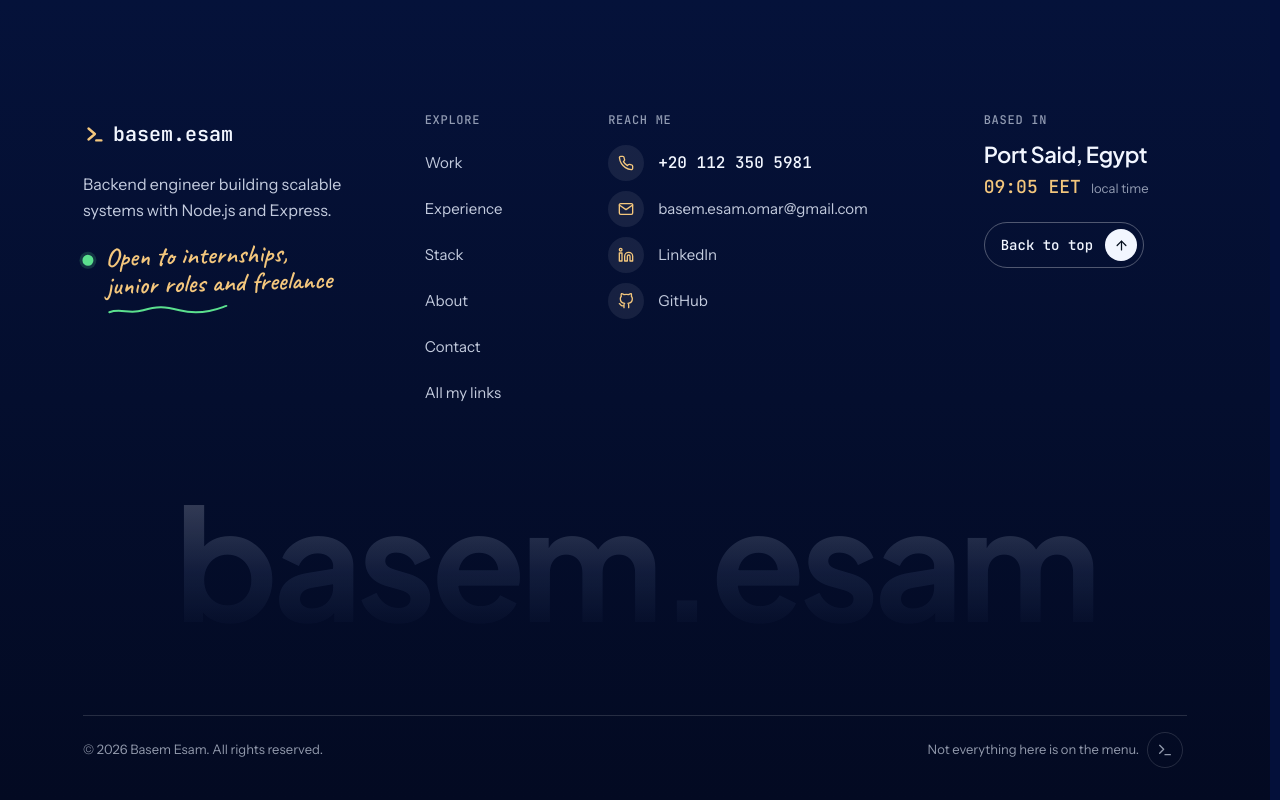
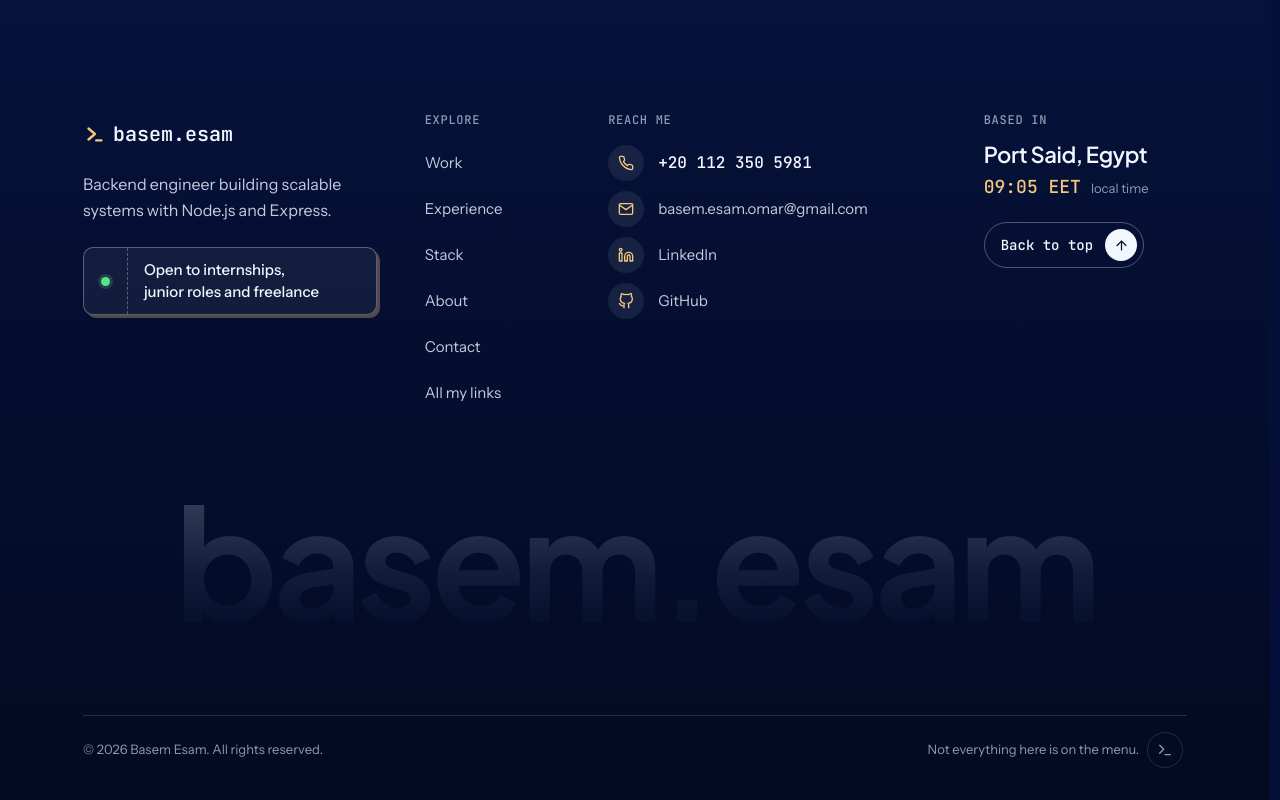
Before and after one commit to Basem3sam/portfolio, a Next.js app: page /en/work/trosc in a window 1280 px wide. Shown: the part 4118-4918 px from the top of the page. Built offline with nearby package versions, Linux system fonts and the light colour scheme.

Commit message:
Refactor Footer component: enhance availability display with improved styling and structure

```diff
--- a/components/layout/Footer.css
+++ b/components/layout/Footer.css
@@ -90,31 +90,44 @@
   color: var(--c-light-text);
 }
 
-/* Availability: a margin note, not a badge. Same hand as the portrait note
-   (Caveat, honey ink, a slight tilt) with the hero ticket's green light and a
-   pen-drawn squiggle under it. Arabic has no Caveat glyphs, so it falls back to
-   the body face, untilted. */
+/* Availability: a flat ticket, the same object as the hero's "open to work"
+   ticket (dashed stub, green light, offset shadow) scaled down to footer size.
+   Body face and no tilt in both languages, so English and Arabic match; the
+   offset shadow mirrors with the direction. */
 .foot-avail {
+  --fa-x: 3px;
   display: flex;
-  align-items: flex-start;
-  gap: 12px;
-  max-width: 30ch;
-  margin: 6px 0 0;
-  font-family: var(--font-caveat), var(--font-body);
-  font-size: 1.65rem;
-  font-weight: 600;
-  line-height: 1.05;
-  color: var(--c-note);
-  rotate: -1.6deg;
-  transform-origin: left center;
+  align-items: stretch;
+  width: fit-content;
+  max-width: 100%;
+  margin: 8px 0 0;
+  border: 1px solid var(--c-rule-strong);
+  border-radius: 10px;
+  background: var(--c-light-bg);
+  box-shadow: var(--fa-x) 3px 0 color-mix(in srgb, var(--c-note) 32%, transparent);
+  font-size: 0.9375rem;
+  font-weight: 500;
+  line-height: 1.45;
+  color: var(--c-dark-text);
+}
+
+[dir="rtl"] .foot-avail {
+  --fa-x: -3px;
+  line-height: 1.7;
+}
+
+.fa-stub {
+  display: grid;
+  flex: none;
+  place-items: center;
+  width: 44px;
+  border-inline-end: 1px dashed var(--c-rule-strong);
 }
 
 .fa-dot {
   position: relative;
-  flex: none;
-  width: 11px;
-  height: 11px;
-  margin-top: 0.38em;
+  width: 9px;
+  height: 9px;
   border-radius: 50%;
   background: var(--c-status);
   box-shadow: 0 0 0 3px color-mix(in srgb, var(--c-status) 18%, transparent);
@@ -143,59 +156,10 @@
 }
 
 .fa-txt {
-  display: block;
   min-width: 0;
+  max-width: 26ch;
+  padding: 11px 16px;
   text-wrap: balance;
-}
-
-.fa-sq {
-  display: block;
-  width: 5.5em;
-  height: 0.3em;
-  margin-top: 0.3em;
-  fill: none;
-  stroke: var(--c-status);
-  stroke-width: 2;
-  stroke-linecap: round;
-  overflow: visible;
-}
-
-.fa-sq path {
-  vector-effect: non-scaling-stroke;
-  stroke-dasharray: 1;
-}
-
-/* The squiggle is pen-drawn as the footer scrolls into view where the browser
-   supports scroll timelines; elsewhere it is simply already drawn. */
-@supports (animation-timeline: view()) {
-  .fa-sq path {
-    stroke-dashoffset: 1;
-    animation: fasq linear both;
-    animation-timeline: view();
-    animation-range: entry 10% entry 100%;
-  }
-}
-
-@keyframes fasq {
-  to {
-    stroke-dashoffset: 0;
-  }
-}
-
-[dir="rtl"] .foot-avail {
-  font-family: var(--font-body);
-  font-size: 1rem;
-  font-weight: 500;
-  line-height: 1.6;
-  rotate: 0deg;
-}
-
-[dir="rtl"] .fa-dot {
-  margin-top: 0.62em;
-}
-
-[dir="rtl"] .fa-sq {
-  margin-top: 0.2em;
 }
 
 .ft-col {
@@ -699,8 +663,4 @@
     animation: none;
   }
 
-  .fa-sq path {
-    animation: none;
-    stroke-dashoffset: 0;
-  }
 }
--- a/components/layout/Footer.tsx
+++ b/components/layout/Footer.tsx
@@ -57,13 +57,10 @@ export default function Footer({ locale = "en" }: FooterProps) {
             </SectionLink>
             <p className="ft-line">{footer.line}</p>
             <p className="foot-avail" role="note">
-              <i className="fa-dot" aria-hidden="true"></i>
-              <span className="fa-txt">
-                {footer.avail}
-                <svg className="fa-sq" viewBox="0 0 120 8" aria-hidden="true" preserveAspectRatio="none">
-                  <path pathLength={1} d="M2 5 C12 1 18 8 30 4 S48 1 60 5 S84 8 96 3 S112 2 118 4" />
-                </svg>
+              <span className="fa-stub" aria-hidden="true">
+                <i className="fa-dot"></i>
               </span>
+              <span className="fa-txt">{footer.avail}</span>
             </p>
           </div>
 
```
